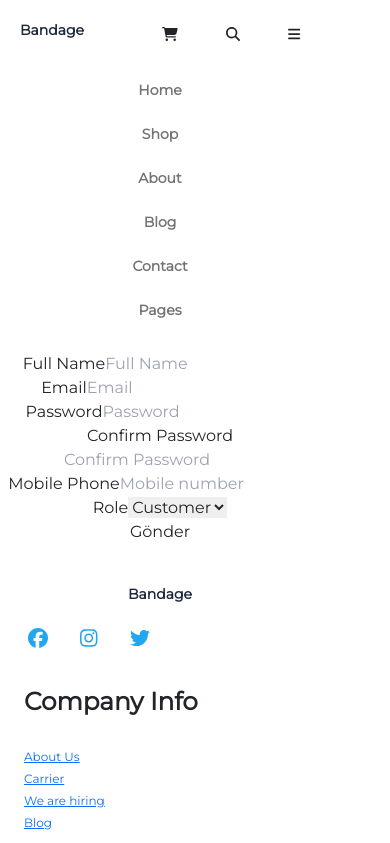
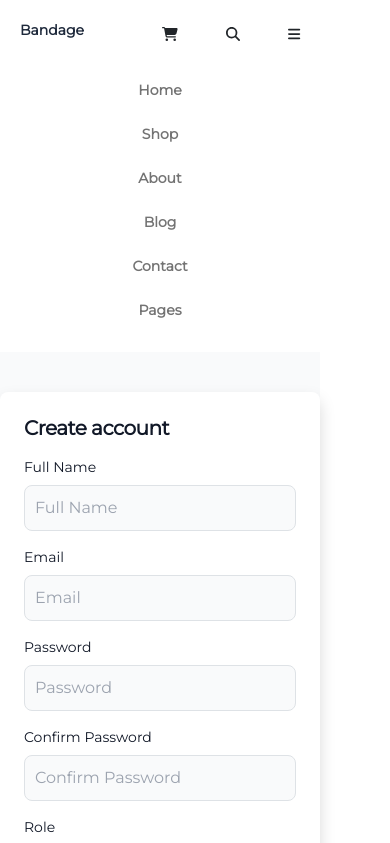
Before and after one commit to hazaldogan/E-commerceWebsites, a React (Create React App) app in the folder e-commerce/: page /signup in a window 390 px wide. Shown: the top 843 px of the page. Built offline with nearby package versions, Linux system fonts and the light colour scheme; no server answers; a web font is replaced by a local one.

Commit message:
signup page axios and valid operation completed

```diff
--- a/e-commerce/src/pages/Signup.js
+++ b/e-commerce/src/pages/Signup.js
@@ -1,143 +1,362 @@
-import React from "react";
+import axios from "axios";
+import React, { useEffect, useState } from "react";
 import { useForm } from "react-hook-form";
+import { useHistory } from "react-router-dom/cjs/react-router-dom.min";
 
 export default function Signup() {
   const {
     register,
     handleSubmit,
+    watch,
     formState: { errors, isValid },
-  } = useForm();
-  const onSubmit = (data) => console.log(data);
-  console.log(errors);
+  } = useForm({ mode: "onBlur" });
+  const [formData, setFormData] = useState({});
+  const [roles, setRoles] = useState([]);
+  const history = useHistory();
+  const selectedRole = watch("role");
+  const confPass = watch("password");
+
+  useEffect(() => {
+    axios
+      .get("https://workintech-fe-ecommerce.onrender.com/roles")
+      .then((res) => {
+        setRoles(res.data);
+      })
+      .catch((err) => {
+        console.log(err);
+      });
+  }, []);
+
+  const onSubmit = (data) => {
+    console.log(data);
+    if (data.role == "customer" || data.role == "admin") {
+      setFormData({
+        name: data.fullName,
+        email: data.email,
+        password: data.password,
+        role_id: data.role === "customer" ? 2 : 0,
+      });
+    } else {
+      setFormData({
+        name: data.fullName,
+        email: data.email,
+        password: data.password,
+        role_id: 1,
+        store: {
+          name: data.storeName,
+          phone: data.storePhone,
+          tax_no: data.storeTax,
+          bank_account: data.storeBank,
+        },
+      });
+    }
+  };
+
+  useEffect(() => {
+    console.log(formData);
+    if (formData.length > 0) {
+      axios
+        .post("https://workintech-fe-ecommerce.onrender.com/signup", formData)
+        .then((res) => {
+          console.log(res);
+          history.goBack();
+        })
+        .catch((err) => {
+          console.log(err);
+        });
+    }
+  }, [formData]);
 
   return (
+    <div className="bg-gray-50">
+      <div className="flex flex-col items-center py-10">
+        <div className="justify-center w-full bg-white rounded-lg shadow md:mt-0 sm:max-w-md xl:p-0">
+          <div className="text-start p-6 space-y-4 md:space-y-6 sm:p-8">
+            <h1 className="text-xl font-bold leading-tight tracking-tight text-gray-900 md:text-2xl">
+              Create account
+            </h1>
+            <form
+              className="space-y-4 md:space-y-6"
+              onSubmit={handleSubmit(onSubmit)}
+            >
               <div>
-      <form onSubmit={handleSubmit(onSubmit)}>
-        <div>
-          <label htmlFor="fullName">Full Name</label>
+                <label
+                  className="block mb-2 text-sm font-medium text-gray-900"
+                  htmlFor="fullName"
+                >
+                  Full Name
+                </label>
                 <input
                   id="fullName"
                   type="text"
+                  className="bg-gray-50 border border-gray-300 text-gray-900 sm:text-sm rounded-lg focus:ring-primary-600 focus:border-primary-600 block w-full p-2.5"
                   placeholder="Full Name"
-            {...register("Full Name", {
-              required: "Please enter your full name.",
-              min: 3,
+                  {...register("fullName", {
+                    required: {
+                      value: true,
+                      message: "Full name is required!",
+                    },
+                    minLength: {
+                      value: 3,
+                      message: "You must enter at least 3 characters!",
+                    },
                   })}
                 />
-          {errors.fullName && <p>{errors.fullName.message}</p>}
+                {errors.fullName && (
+                  <p role="alert" className="text-sm text-red-500">
+                    *{errors.fullName.message}
+                  </p>
+                )}
               </div>
               <div>
-          <label htmlFor="email">Email</label>
+                <label
+                  className="block mb-2 text-sm font-medium text-gray-900"
+                  htmlFor="email"
+                >
+                  Email
+                </label>
                 <input
                   id="email"
                   type="text"
+                  className="bg-gray-50 border border-gray-300 text-gray-900 sm:text-sm rounded-lg focus:ring-primary-600 focus:border-primary-600 block w-full p-2.5"
                   placeholder="Email"
-            {...register("Email", {
-              required: "Please enter your email.",
+                  {...register("email", {
+                    required: "Please enter your email!",
                     pattern: {
-                value: /^\S+@\S+$/i,
-                message: "Please enter a valid email address.",
+                      value:
+                        /^(([^<>()[\]\.,;:\s@"]+(\.[^<>()[\]\.,;:\s@"]+)*)|.(".+"))@((\[[0-9]{1,3}\.[0-9]{1,3}\.[0-9]{1,3}\.[0-9]{1,3}\])|(([a-zA-Z\-0-9]+\.)+[a-zA-Z]{2,}))$/,
+                      message: "Please enter a valid email address!",
                     },
                   })}
                 />
-          {errors.email && <p>{errors.email.message}</p>}
+                {errors.email && (
+                  <p role="alert" className="text-sm text-red-500">
+                    *{errors.email.message}
+                  </p>
+                )}
               </div>
               <div>
-          <label htmlFor="password">Password</label>
+                <label
+                  className="block mb-2 text-sm font-medium text-gray-900"
+                  htmlFor="password"
+                >
+                  Password
+                </label>
                 <input
                   id="password"
                   type="password"
+                  className="bg-gray-50 border border-gray-300 text-gray-900 sm:text-sm rounded-lg focus:ring-primary-600 focus:border-primary-600 block w-full p-2.5"
                   placeholder="Password"
-            {...register("Password", {
-              required: "Please enter your password.",
-              max: 8,
+                  {...register("password", {
+                    required: "Please enter your password!",
                     min: 8,
                     pattern: {
-                value: /^(?=.*\d)(?=.*[!@#$%^&*])(?=.*[a-z])(?=.*[A-Z]).{8,}$/,
+                      value:
+                        /^(?=.*\d)(?=.*[a-z])(?=.*[A-Z])(?=.*[!@#$%^&*()_+{}\[\]:;<>,.?~\-]).+$/,
                       message:
-                  "Password needs to be min 8 character including numbers, lower case, upper case and special chars.",
+                        "Password needs to be min 8 character including numbers, lower case, upper case and special chars!",
                     },
                   })}
                 />
-          {errors.password && <p>{errors.password.message}</p>}
+                {errors.password && (
+                  <p role="alert" className="text-sm text-red-500">
+                    *{errors.password.message}
+                  </p>
+                )}
               </div>
               <div>
-          <label htmlFor="confirmPassword">Confirm Password</label>
+                <label
+                  className="block mb-2 text-sm font-medium text-gray-900"
+                  htmlFor="confirmPassword"
+                >
+                  Confirm Password
+                </label>
                 <input
                   id="confirmPassword"
                   type="password"
+                  className="bg-gray-50 border border-gray-300 text-gray-900 sm:text-sm rounded-lg focus:ring-primary-600 focus:border-primary-600 block w-full p-2.5"
                   placeholder="Confirm Password"
-            {...register("Confirm Password", {
-              required: "Please enter your password.",
-              max: 8,
-              min: 8,
-              pattern: {
-                value: /^(?=.*\d)(?=.*[!@#$%^&*])(?=.*[a-z])(?=.*[A-Z]).{8,}$/,
-                message:
-                  "Password needs to be min 8 character including numbers, lower case, upper case and special chars.",
+                  {...register("confirmPassword", {
+                    required: "Please enter your confirm password!",
+                    validate: (fieldValue) => {
+                      return (
+                        confPass === fieldValue || "Password does not match!"
+                      );
                     },
                   })}
                 />
-          {errors.confirmPassword && <p>{errors.confirmPassword.message}</p>}
+                {errors.confirmPassword && (
+                  <p role="alert" className="text-sm text-red-500">
+                    *{errors.confirmPassword.message}
+                  </p>
+                )}
               </div>
               <div>
-          <label htmlFor="phone">Mobile Phone</label>
+                <label
+                  className="block mb-2 text-sm font-medium text-gray-900"
+                  htmlFor="role"
+                >
+                  Role
+                </label>
+                <select
+                  className="bg-gray-50 border border-gray-300 text-gray-900 text-sm rounded-lg focus:ring-blue-500 focus:border-blue-500 block w-full p-2.5"
+                  id="role"
+                  {...register("role")}
+                >
+                  {roles.map((role) => {
+                    if (role.code === "customer")
+                      return (
+                        <option selected value="customer">
+                          Customer
+                        </option>
+                      );
+                    else {
+                      return (
+                        <option value={role.code}>
+                          {role.code[0].toUpperCase() + role.code.slice(1)}
+                        </option>
+                      );
+                    }
+                  })}
+                  <option value="customer">Customer</option>
+                  <option value="admin">Admin</option>
+                </select>
+              </div>
+              {selectedRole === "store" && (
+                <>
+                  <div>
+                    <label
+                      className="block mb-2 text-sm font-medium text-gray-900"
+                      htmlFor="storeName"
+                    >
+                      Store Name
+                    </label>
                     <input
-            id="phone"
-            type="tel"
-            placeholder="Mobile number"
-            {...register("Mobile number", {
-              required: "Please enter your phone number",
-              minLength: 6,
-              maxLength: 12,
+                      id="storeName"
+                      type="text"
+                      className="bg-gray-50 border border-gray-300 text-gray-900 sm:text-sm rounded-lg focus:ring-primary-600 focus:border-primary-600 block w-full p-2.5"
+                      placeholder="Store Name"
+                      {...register("storeName", {
+                        required: {
+                          value: true,
+                          message: "Store name is required!",
+                        },
+                        minLength: {
+                          value: 3,
+                          message:
+                            "Store name should be at least 3 characters long!",
+                        },
                       })}
                     />
-          {errors.phone && <p>{errors.phone.message}</p>}
+                    {errors.storeName && (
+                      <p role="alert" className="text-sm text-red-500">
+                        *{errors.storeName.message}
+                      </p>
+                    )}
                   </div>
                   <div>
-          <label htmlFor="role">Role</label>
-          <select className="input-field" id="role" {...register("role")}>
-            <option value="customer">Customer</option>
-            <option value="admin">Admin</option>
-            <option value="store">Store</option>
-          </select>
-          {errors.role && <p className="input-error">{errors.role.message}</p>}
-        </div>
-        <div className="hidden">
-          <div>
+                    <label
+                      className="block mb-2 text-sm font-medium text-gray-900"
+                      htmlFor="storePhone"
+                    >
+                      Store Phone
+                    </label>
                     <input
-              type="text"
-              placeholder="Store Name"
-              {...register("Store Name", { min: 3 })}
+                      id="storePhone"
+                      type="tel"
+                      className="bg-gray-50 border border-gray-300 text-gray-900 sm:text-sm rounded-lg focus:ring-primary-600 focus:border-primary-600 block w-full p-2.5"
+                      placeholder="Store Phone"
+                      {...register("storePhone", {
+                        required: {
+                          value: true,
+                          message: "Store phone is required!",
+                        },
+                        pattern: {
+                          value:
+                            /^((\+|00)90|0)?\s?5\d{2}\s?\d{3}\s?\d{2}\s?\d{2}$/,
+                          message: "Please enter valid phone number!",
+                        },
+                      })}
                     />
+                    {errors.storePhone && (
+                      <p role="alert" className="text-sm text-red-500">
+                        *{errors.storePhone.message}
+                      </p>
+                    )}
                   </div>
                   <div>
+                    <label
+                      className="block mb-2 text-sm font-medium text-gray-900"
+                      htmlFor="storeTax"
+                    >
+                      Store Tax ID
+                    </label>
                     <input
-              type="tel"
-              placeholder="Store Phone"
-              {...register("Store Phone", {})}
+                      id="storeTax"
+                      type="text"
+                      className="bg-gray-50 border border-gray-300 text-gray-900 sm:text-sm rounded-lg focus:ring-primary-600 focus:border-primary-600 block w-full p-2.5"
+                      placeholder="TXXXXVXXXXXX"
+                      {...register("storeTax", {
+                        required: {
+                          value: true,
+                          message: "Store tax number is required!",
+                        },
+                        pattern: {
+                          value: /^T\d{4}V\d{6}$/,
+                          message: "Please enter valid tax ID!",
+                        },
+                      })}
                     />
+                    {errors.storeTax && (
+                      <p role="alert" className="text-sm text-red-500">
+                        *{errors.storeTax.message}
+                      </p>
+                    )}
                   </div>
                   <div>
+                    <label
+                      className="block mb-2 text-sm font-medium text-gray-900"
+                      htmlFor="storeBank"
+                    >
+                      Store Bank Account
+                    </label>
                     <input
+                      id="storeBank"
                       type="text"
-              placeholder="TXXXXVXXXXXX"
-              {...register("Store Tax ID", {})}
+                      className="bg-gray-50 border border-gray-300 text-gray-900 sm:text-sm rounded-lg focus:ring-primary-600 focus:border-primary-600 block w-full p-2.5"
+                      placeholder="Store Bank Account"
+                      {...register("storeBank", {
+                        required: {
+                          value: true,
+                          message: "Store IBAN is required!",
+                        },
+                        pattern: {
+                          value:
+                            /^TR\d{2}\s?(\d{4}\s?){1}(\d{1})(\d{3}\s?)(\d{4}\s?){3}(\d{2})\s?$/,
+                          message: "Please enter valid IBAN!",
+                        },
+                      })}
                     />
+                    {errors.storeBank && (
+                      <p role="alert" className="text-sm text-red-500">
+                        *{errors.storeBank.message}
+                      </p>
+                    )}
                   </div>
-          <div>
-            <input
-              type="text"
-              placeholder="Store Bank Account"
-              {...register("Store Bank Account", {})}
-            />
-          </div>
-        </div>
+                </>
+              )}
 
-        <button disabled={!isValid} type="submit">
+              <button
+                className="w-full text-white bg-primary-600 hover:bg-primary-700 focus:ring-4 focus:outline-none focus:ring-primary-300 font-medium rounded-lg text-sm px-5 py-2.5 text-center"
+                disabled={!isValid}
+                type="submit"
+              >
                 Gönder
               </button>
             </form>
           </div>
+        </div>
+      </div>
+    </div>
   );
 }
```
Lines whose indentation alone changed are shown as unchanged.
